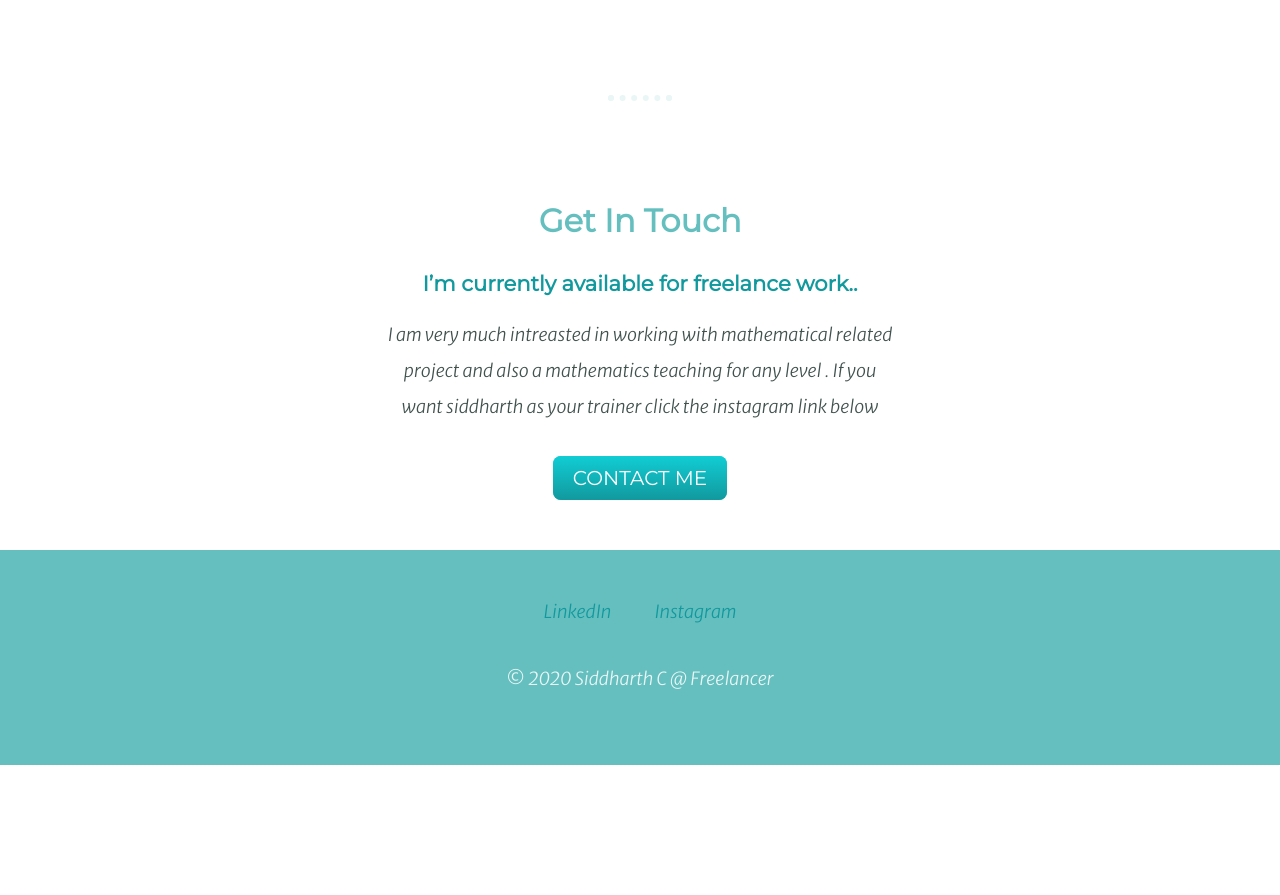
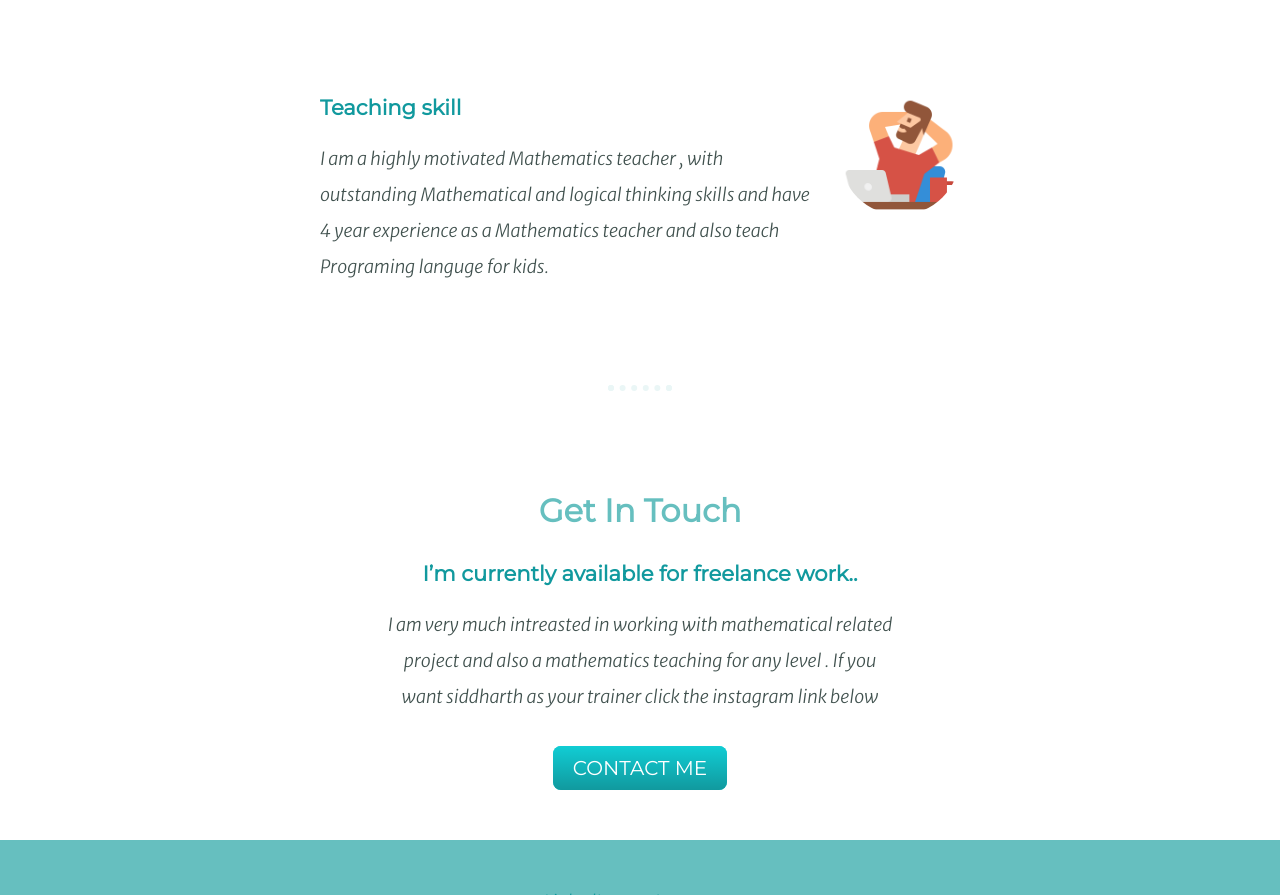
Before and after one commit to siddharth0506/personalwebsite, a plain HTML site: page index.html in a window 1280 px wide. Shown: the part 2221-3116 px from the top of the page. Before the commit the page ends 2986 px from the top, so only its background shows below. Drawn offline with Linux system fonts and the light colour scheme.

Commit message:
Add files via upload

```diff
--- a/index.html
+++ b/index.html
@@ -43,13 +43,18 @@
       <h3>Software skill</h3>
       <p>I very well know Modelling Software like Creo, Catia and Solidworks and also analysis software like matlab and ansys.</p>
     </div>
+    <div class="skill-row">
+      <img class="math" src="work.png" alt="icon">
+      <h3>Teaching skill</h3>
+      <p>I am a highly motivated Mathematics teacher , with outstanding Mathematical and logical thinking skills and have 4 year experience as a Mathematics teacher and also teach Programing languge for kids.</p>
+    </div>
   <hr>
   <div class="contact-me">
     <h2>Get In Touch</h2>
     <h3>I’m currently available for freelance work..</h3>
     <p>I am very much intreasted in working with mathematical related project and also a mathematics teaching for any level . If you want siddharth as your trainer click the instagram link below</p>
     <br>
-    <a class="b" href="https://www.google.com/intl/en-GB/gmail/about/">CONTACT ME</a>
+    <a class="b" href="https://www.instagram.com/siddhu_nikola_13/">CONTACT ME</a>
   </div>
 </div>
 <div class="container-bottom">
```
